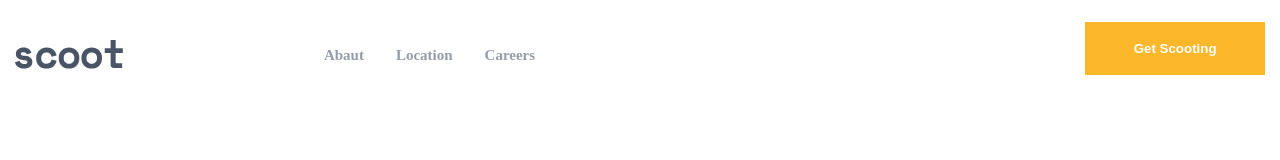
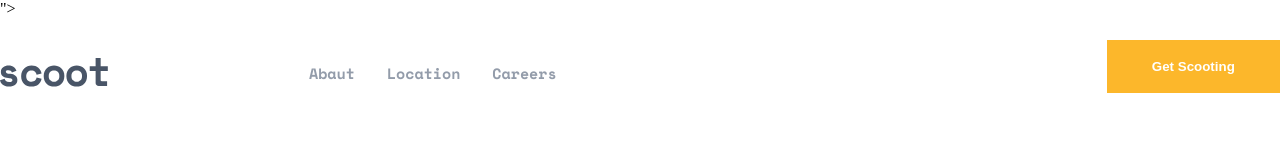
Before and after one commit to shahri0r07/scoot, a plain HTML site: page index.html in a window 1280 px wide. Drawn offline with nearby package versions, Linux system fonts and the light colour scheme.

Commit message:
header section is completed

```diff
--- a/index.html
+++ b/index.html
@@ -5,9 +5,10 @@
     <meta http-equiv="X-UA-Compatible" content="IE=edge">
     <meta name="viewport" content="width=device-width, initial-scale=1.0">
      <link rel="stylesheet" href="./css/main.css">
-    <title>imtihon</title>
-    <link rel="stylesheet" href="preconnect" href="https://fonts.googleapis.com">
-<link rel="preconnect" href="https://fonts.gstatic.com" crossorigin>
+  <link rel="stylesheet" href=""preconnect" href="https://fonts.googleapis.com">
+  <link rel="preconnect" href="https://fonts.gstatic.com" crossorigin>
+  <link href="https://fonts.googleapis.com/css2?family=Space+Mono:ital,wght@0,400;0,700;1,400;1,700&display=swap" rel="stylesheet">">
+     <title>imtihon</title>
 </head>
 <body>
 
--- a/scss/blocks/header/_header.scss
+++ b/scss/blocks/header/_header.scss
@@ -27,7 +27,7 @@ margin-top: 36px;
     margin-left: 550px;
     width: 180px;
     height: 53px;
-    // flex-shrink: 0;
+
     font-weight: 700;
     border: none;
     font-style: normal;
```
